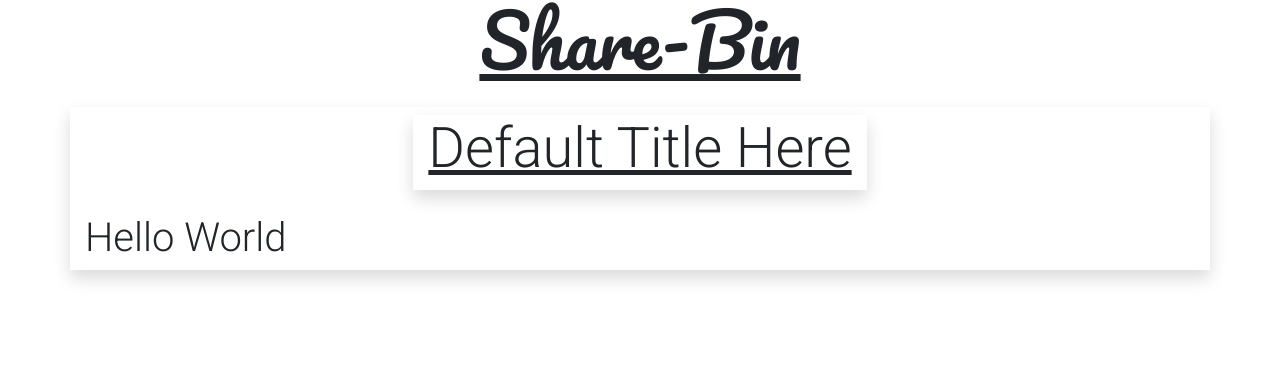
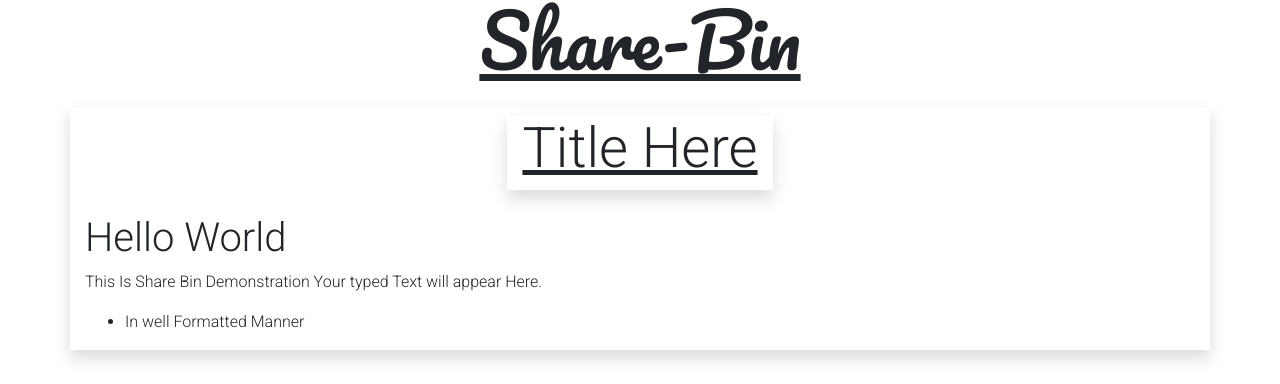
Before and after one commit to Enforc3rr/SMLLR, a React (Create React App) app in the folder Frontend/urlshtnr/: page /sb/1 in a window 1280 px wide. Shown: the part 81-465 px from the top of the page. Built offline with nearby package versions, Linux system fonts and the light colour scheme.

Commit message:
Added Demo MD template

```diff
--- a/Frontend/urlshtnr/src/components/DisplayMD.js
+++ b/Frontend/urlshtnr/src/components/DisplayMD.js
@@ -7,7 +7,7 @@
 
 function DisplayMD() {
   const [md, setMd] = useState("");
-  const [title, setTitle] = useState("Default Title Here");
+  const [title, setTitle] = useState("Title Here");
 
   return (
     <div
@@ -32,12 +32,19 @@
         >
           <div className="row justify-content-center align-items-center">
             <div className="col-md-auto shadow mt-2 mb-2">
-              <h4 className="display-4">
+              <h4 className="display-4 text-center">
                 <u>{title}</u>
               </h4>
             </div>
             <div className="col-md-12 mt-3">
-              <ReactMarkdown remarkPlugins={[gfm]} children={`# Hello World`} />
+              <ReactMarkdown
+                remarkPlugins={[gfm]}
+                children={`
+# Hello World
+This Is Share Bin Demonstration Your typed Text will appear Here.
+
+- In well Formatted Manner`}
+              />
             </div>
           </div>
         </div>
```
